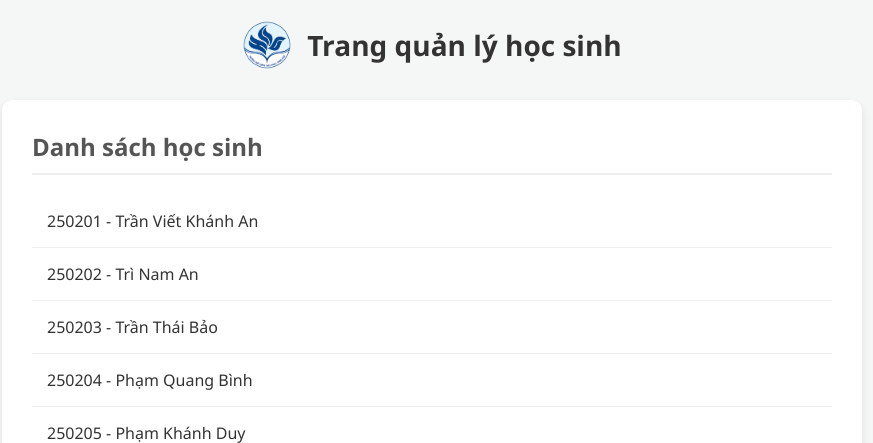
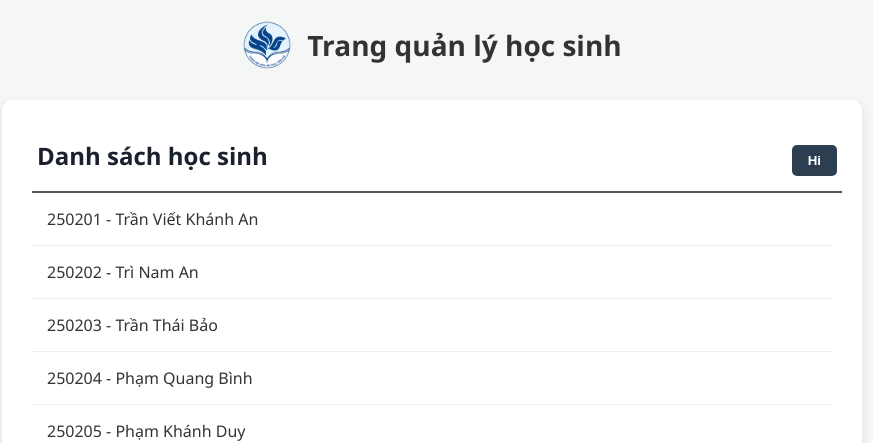
Before and after one commit to 4092MINH/LopPhoHocTap, a Django app: page / in a window 1280 px wide. Shown: the top 443 px of the page, without its empty margins (208-1081 px from the left). Run offline with Django 5.2, Linux system fonts and the light colour scheme; data comes from the database, SQL or seed files in the repository.

Commit message:
add button

```diff
--- a/LopPhoHocTap/settings.py
+++ b/LopPhoHocTap/settings.py
@@ -115,7 +115,7 @@ USE_TZ = True
 # Static files (CSS, JavaScript, Images)
 # https://docs.djangoproject.com/en/5.2/howto/static-files/
 
-STATIC_URL = 'static/'
+STATIC_URL = '/static/'
 STATICFILES_DIRS = [
     BASE_DIR / 'static',
 ]
--- a/Member/templates/details.html
+++ b/Member/templates/details.html
@@ -41,5 +41,4 @@
             </div>
         </div>
     </div>
-    </body>
 {% endblock %}
--- a/Member/templates/index.html
+++ b/Member/templates/index.html
@@ -8,9 +8,10 @@
 {% endblock %}
 {% block content %}
     <div class="container">
-        <h2 style="margin-top: 0; color: #555; border-bottom: 2px solid #eee; padding-bottom: 10px;">
-            Danh sách học sinh
-        </h2>
+        <div class="header-list">
+            <h2>Danh sách học sinh</h2>
+            <button>Hi</button>
+        </div>
         <ul>
             {% for x in members %}
                 <li>
@@ -18,6 +19,5 @@
                 </li>
             {% endfor %}
         </ul>
-
     </div>
 {% endblock %}
--- a/Member/templates/master.html
+++ b/Member/templates/master.html
@@ -5,9 +5,11 @@
     <meta charset="UTF-8">
     <meta name="viewport" content="width=device-width, initial-scale=1.0">
     <link rel="shortcut icon" type="images/png" href="{% static 'images/logo.png' %}"/>
+    {% block cssfile %}
+
+    {% endblock %}
     <title>{% block title %}{% endblock %}</title>
-    {% block cssfile %}
-    {% endblock %}
+
 </head>
 <style>
     .container {
--- a/static/style/index.css
+++ b/static/style/index.css
@@ -23,3 +23,31 @@ li a {
     display: block;
     width: 100%;
 }
+.header-list {
+    display: flex !important;
+    justify-content: space-between;
+    border-bottom: 2px solid #555; /*#eee*/
+    vertical-align: center;
+    align-items: center;
+    width: 100%;
+    padding: 5px;
+}
+.header-list h2 {
+    margin: 0;
+    padding-bottom: 10px;
+    color: #1a202c;
+}
+.header-list button {
+    margin: 0;
+    margin-block: 10px;
+    padding: 8px 16px;        /* Tạo độ dày cho nút */
+    background-color: #2c3e50;
+    color: white;
+    border: none;
+    border-radius: 5px;
+    cursor: pointer;
+    font-weight: bold;
+}
+.header-list button:hover {
+    background-color: #34495e; /* Hiệu ứng khi di chuột vào nút */
+}
```
Also changed, not shown: NOTE.md (+7 -0 lines).
